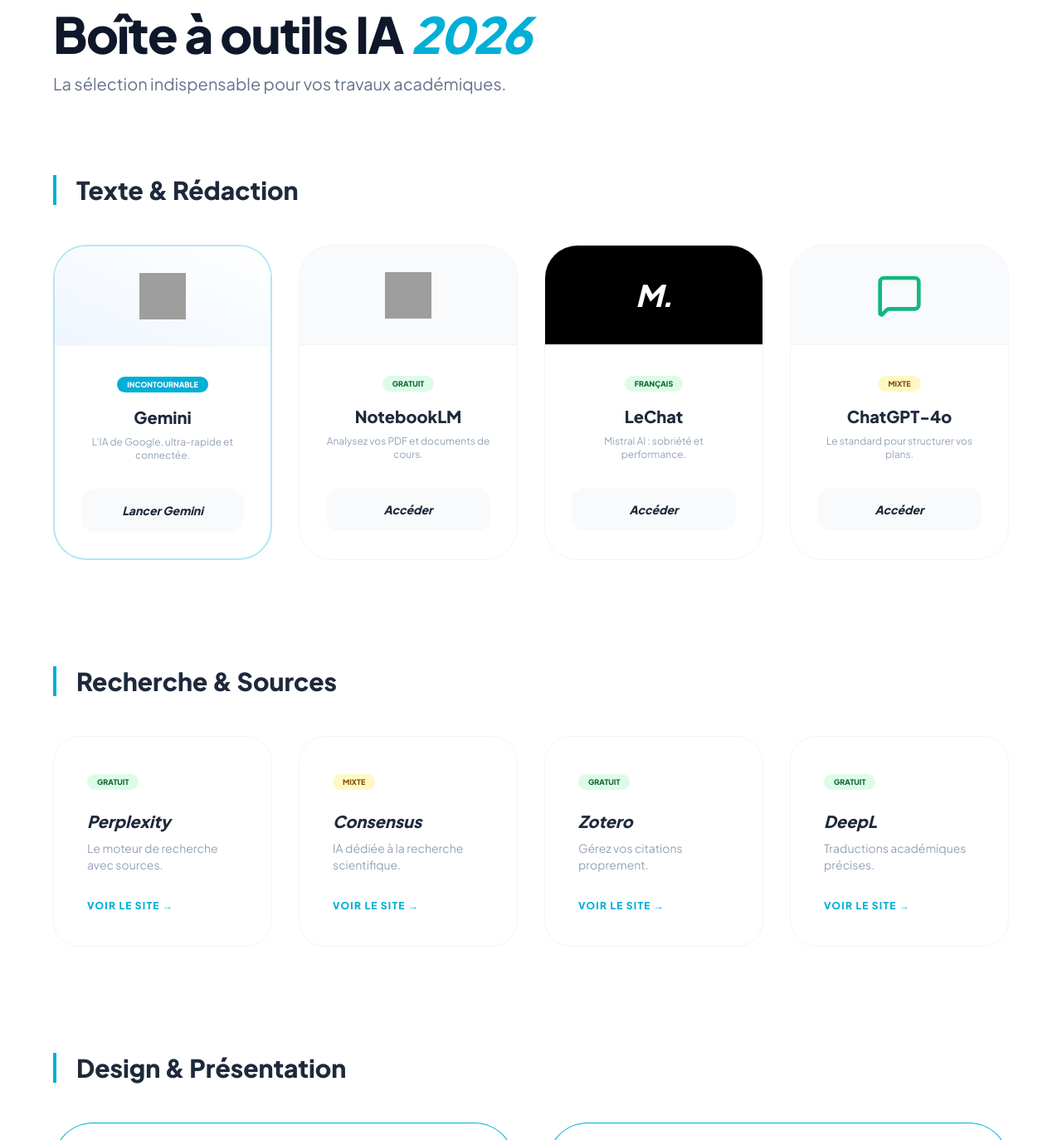
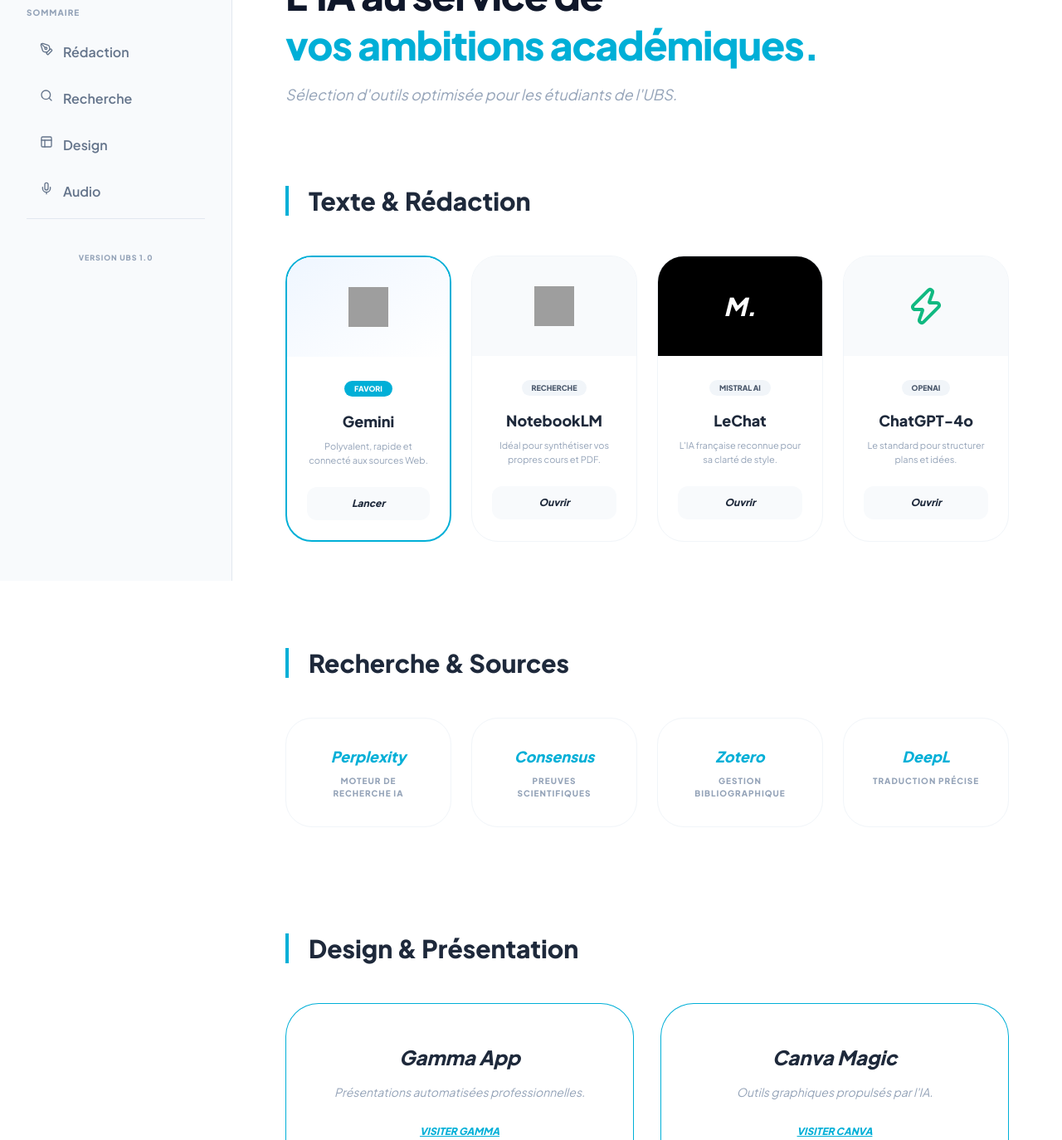
Before and after one commit to clubentrepreneurs/outilsIA2, a plain HTML site: page index.html in a window 1280 px wide. Shown: the part 100-1474 px from the top of the page at 83% size. Drawn offline with nearby package versions, Linux system fonts and the light colour scheme; grey boxes are pictures that could not be loaded.

Commit message:
Update index.html

```diff
--- a/index.html
+++ b/index.html
@@ -3,7 +3,7 @@
 <head>
     <meta charset="UTF-8">
     <meta name="viewport" content="width=device-width, initial-scale=1.0">
-    <title>IA Toolkit Académique 2026 - Intégral</title>
+    <title>IA Toolkit Académique 2026 - Dashboard Complet</title>
     <script src="https://cdn.tailwindcss.com"></script>
     <script src="https://unpkg.com/lucide@latest"></script>
     <style>
@@ -18,7 +18,42 @@
 
         .custom-blue-text { color: #00AFD7; }
         .custom-blue-bg { background-color: #00AFD7; }
-        .custom-blue-border { border-color: #00AFD7; }
+
+        /* Menu latéral fixe */
+        .sidebar {
+            width: 280px;
+            position: fixed;
+            top: 0;
+            left: 0;
+            height: 100vh;
+            background: #f8fafc;
+            border-right: 1px solid #e2e8f0;
+            padding: 2rem;
+            z-index: 50;
+        }
+
+        /* Ajustement du contenu principal pour laisser la place au menu */
+        .main-content {
+            margin-left: 280px;
+            padding: 4rem;
+        }
+
+        .nav-link {
+            display: flex;
+            items-center: center;
+            padding: 0.75rem 1rem;
+            border-radius: 1rem;
+            color: #64748b;
+            font-weight: 600;
+            transition: all 0.3s;
+            margin-bottom: 0.5rem;
+        }
+
+        .nav-link:hover {
+            background: #ffffff;
+            color: #00AFD7;
+            box-shadow: 0 4px 12px rgba(0, 0, 0, 0.05);
+        }
 
         .card-shadow {
             transition: all 0.4s cubic-bezier(0.175, 0.885, 0.32, 1.275);
@@ -38,7 +73,6 @@
             align-items: center;
             justify-content: center;
             background-color: #f8fafc;
-            border-bottom: 1px solid #f1f5f9;
         }
 
         .badge {
@@ -49,177 +83,156 @@
             text-transform: uppercase;
         }
 
-        .badge-free { background: #dcfce7; color: #166534; }
-        .badge-mix { background: #fef9c3; color: #854d0e; }
-        .badge-paid { background: #fee2e2; color: #991b1b; }
-
-        .section-divider {
-            border-left: 4px solid #00AFD7;
-            padding-left: 1.5rem;
+        /* Responsive : on cache le menu sur mobile pour simplifier */
+        @media (max-width: 768px) {
+            .sidebar { display: none; }
+            .main-content { margin-left: 0; padding: 1.5rem; }
         }
     </style>
 </head>
-<body class="p-6 md:p-16">
+<body>
 
-    <div class="max-w-7xl mx-auto">
+    <aside class="sidebar">
+        <div class="mb-12">
+            <h1 class="text-xl font-800 tracking-tighter custom-blue-text italic text-center">IA TOOLKIT <span class="text-slate-300 font-light">2026</span></h1>
+        </div>
+
+        <nav>
+            <p class="text-[10px] font-bold text-slate-400 mb-4 uppercase tracking-widest">Sommaire</p>
+            <a href="#redaction" class="nav-link"><i data-lucide="pen-tool" class="w-4 h-4 mr-3"></i> Rédaction</a>
+            <a href="#recherche" class="nav-link"><i data-lucide="search" class="w-4 h-4 mr-3"></i> Recherche</a>
+            <a href="#design" class="nav-link"><i data-lucide="layout" class="w-4 h-4 mr-3"></i> Design</a>
+            <a href="#audio" class="nav-link"><i data-lucide="mic" class="w-4 h-4 mr-3"></i> Audio</a>
+        </nav>
+
+        <div class="mt-auto pt-10 border-t border-slate-200 mt-20 text-center">
+            <p class="text-[9px] text-slate-400 uppercase font-bold tracking-widest">Version UBS 1.0</p>
+        </div>
+    </aside>
+
+    <main class="main-content">
 
         <header class="mb-24">
-            <div class="flex items-center gap-3 mb-6">
-                <span class="px-3 py-1 bg-slate-100 text-slate-500 rounded-lg text-[10px] font-bold tracking-widest uppercase">Ressources Étudiantes</span>
-            </div>
-            <h1 class="text-6xl font-extrabold text-slate-900 tracking-tight">
-                Boîte à outils IA <span class="custom-blue-text italic">2026</span>
-            </h1>
-            <p class="text-slate-500 text-xl mt-4">La sélection indispensable pour vos travaux académiques.</p>
+            <h2 class="text-5xl font-extrabold text-slate-900 tracking-tight leading-tight">
+                L'IA au service de <br><span class="custom-blue-text">vos ambitions académiques.</span>
+            </h2>
+            <p class="text-slate-400 mt-4 text-lg italic">Sélection d'outils optimisée pour les étudiants de l'UBS.</p>
         </header>
 
         <section id="redaction" class="mb-32">
-            <div class="section-divider mb-12">
-                <h2 class="text-3xl font-extrabold text-slate-800">Texte & Rédaction</h2>
+            <div class="flex items-center mb-12 border-l-4 border-[#00AFD7] pl-6">
+                <h3 class="text-3xl font-bold text-slate-800">Texte & Rédaction</h3>
             </div>
-            <div class="grid grid-cols-1 sm:grid-cols-2 lg:grid-cols-4 gap-8">
-                <div class="card-shadow rounded-[2.5rem] overflow-hidden border-2 border-[#00AFD7]/30">
-                    <div class="logo-box bg-gradient-to-tr from-blue-50 to-white">
-                        <img src="https://www.gstatic.com/lamda/images/gemini_sparkle_v002_d4735304efad2992b4444.svg" class="w-14 h-14" alt="Gemini">
+            <div class="grid grid-cols-1 lg:grid-cols-4 gap-6">
+                <div class="card-shadow rounded-[2rem] overflow-hidden border-2 border-[#00AFD7]">
+                    <div class="logo-box bg-gradient-to-br from-blue-50 to-white">
+                        <img src="https://www.gstatic.com/lamda/images/gemini_sparkle_v002_d4735304efad2992b4444.svg" class="w-12 h-12" alt="Gemini">
                     </div>
-                    <div class="p-8 text-center">
-                        <span class="badge custom-blue-bg text-white">Incontournable</span>
-                        <h4 class="text-xl font-bold mt-4">Gemini</h4>
-                        <p class="text-slate-400 text-xs mt-2 mb-8">L'IA de Google, ultra-rapide et connectée.</p>
-                        <a href="https://gemini.google.com/" target="_blank" class="block py-4 rounded-2xl bg-slate-50 font-bold text-sm hover:custom-blue-bg hover:text-white transition-all italic">Lancer Gemini</a>
+                    <div class="p-6 text-center">
+                        <span class="badge custom-blue-bg text-white">Favori</span>
+                        <h4 class="font-bold text-lg mt-4">Gemini</h4>
+                        <p class="text-slate-400 text-[11px] mt-2 mb-6">Polyvalent, rapide et connecté aux sources Web.</p>
+                        <a href="https://gemini.google.com/" target="_blank" class="block py-3 rounded-xl bg-slate-50 font-bold text-xs hover:custom-blue-bg hover:text-white transition-all italic">Lancer</a>
                     </div>
                 </div>
-                <div class="card-shadow rounded-[2.5rem] overflow-hidden">
+                <div class="card-shadow rounded-[2rem] overflow-hidden">
                     <div class="logo-box">
-                        <img src="https://www.gstatic.com/images/branding/product/2x/notebooklm_96dp.png" class="w-14 h-14" alt="NotebookLM">
+                        <img src="https://www.gstatic.com/images/branding/product/2x/notebooklm_96dp.png" class="w-12 h-12" alt="NotebookLM">
                     </div>
-                    <div class="p-8 text-center">
-                        <span class="badge badge-free">Gratuit</span>
-                        <h4 class="text-xl font-bold mt-4">NotebookLM</h4>
-                        <p class="text-slate-400 text-xs mt-2 mb-8">Analysez vos PDF et documents de cours.</p>
-                        <a href="https://notebooklm.google/" target="_blank" class="block py-4 rounded-2xl bg-slate-50 font-bold text-sm hover:custom-blue-bg hover:text-white transition-all italic">Accéder</a>
+                    <div class="p-6 text-center">
+                        <span class="badge bg-slate-100 text-slate-600">Recherche</span>
+                        <h4 class="font-bold text-lg mt-4">NotebookLM</h4>
+                        <p class="text-slate-400 text-[11px] mt-2 mb-6">Idéal pour synthétiser vos propres cours et PDF.</p>
+                        <a href="https://notebooklm.google/" target="_blank" class="block py-3 rounded-xl bg-slate-50 font-bold text-xs hover:custom-blue-bg hover:text-white transition-all italic">Ouvrir</a>
                     </div>
                 </div>
-                <div class="card-shadow rounded-[2.5rem] overflow-hidden">
-                    <div class="logo-box bg-black text-white">
-                        <span class="text-4xl font-black tracking-tighter italic">M.</span>
-                    </div>
-                    <div class="p-8 text-center">
-                        <span class="badge badge-free">Français</span>
-                        <h4 class="text-xl font-bold mt-4">LeChat</h4>
-                        <p class="text-slate-400 text-xs mt-2 mb-8">Mistral AI : sobriété et performance.</p>
-                        <a href="https://chat.mistral.ai/" target="_blank" class="block py-4 rounded-2xl bg-slate-50 font-bold text-sm hover:custom-blue-bg hover:text-white transition-all italic">Accéder</a>
+                <div class="card-shadow rounded-[2rem] overflow-hidden text-center">
+                    <div class="logo-box bg-black text-white text-3xl font-black italic">M.</div>
+                    <div class="p-6">
+                        <span class="badge bg-slate-100 text-slate-600">Mistral AI</span>
+                        <h4 class="font-bold text-lg mt-4">LeChat</h4>
+                        <p class="text-slate-400 text-[11px] mt-2 mb-6">L'IA française reconnue pour sa clarté de style.</p>
+                        <a href="https://chat.mistral.ai/" target="_blank" class="block py-3 rounded-xl bg-slate-50 font-bold text-xs hover:custom-blue-bg hover:text-white transition-all italic">Ouvrir</a>
                     </div>
                 </div>
-                <div class="card-shadow rounded-[2.5rem] overflow-hidden">
-                    <div class="logo-box">
-                        <i data-lucide="message-square" class="w-14 h-14 text-emerald-500"></i>
-                    </div>
-                    <div class="p-8 text-center">
-                        <span class="badge badge-mix">Mixte</span>
-                        <h4 class="text-xl font-bold mt-4">ChatGPT-4o</h4>
-                        <p class="text-slate-400 text-xs mt-2 mb-8">Le standard pour structurer vos plans.</p>
-                        <a href="https://chatgpt.com/" target="_blank" class="block py-4 rounded-2xl bg-slate-50 font-bold text-sm hover:custom-blue-bg hover:text-white transition-all italic">Accéder</a>
+                <div class="card-shadow rounded-[2rem] overflow-hidden text-center">
+                    <div class="logo-box"><i data-lucide="zap" class="w-12 h-12 text-emerald-500"></i></div>
+                    <div class="p-6">
+                        <span class="badge bg-slate-100 text-slate-600">OpenAI</span>
+                        <h4 class="font-bold text-lg mt-4">ChatGPT-4o</h4>
+                        <p class="text-slate-400 text-[11px] mt-2 mb-6">Le standard pour structurer plans et idées.</p>
+                        <a href="https://chatgpt.com/" target="_blank" class="block py-3 rounded-xl bg-slate-50 font-bold text-xs hover:custom-blue-bg hover:text-white transition-all italic">Ouvrir</a>
                     </div>
                 </div>
             </div>
         </section>
 
         <section id="recherche" class="mb-32">
-            <div class="section-divider mb-12">
-                <h2 class="text-3xl font-extrabold text-slate-800">Recherche & Sources</h2>
+            <div class="flex items-center mb-12 border-l-4 border-[#00AFD7] pl-6">
+                <h3 class="text-3xl font-bold text-slate-800">Recherche & Sources</h3>
             </div>
-            <div class="grid grid-cols-1 sm:grid-cols-2 lg:grid-cols-4 gap-8">
-                <a href="https://www.perplexity.ai/" target="_blank" class="card-shadow p-10 rounded-[2rem] flex flex-col justify-between">
-                    <div>
-                        <span class="badge badge-free">Gratuit</span>
-                        <h4 class="text-xl font-bold mt-6 italic">Perplexity</h4>
-                        <p class="text-sm text-slate-400 mt-2">Le moteur de recherche avec sources.</p>
-                    </div>
-                    <div class="mt-8 custom-blue-text font-bold text-xs uppercase tracking-widest">Voir le site →</div>
+            <div class="grid grid-cols-1 sm:grid-cols-2 lg:grid-cols-4 gap-6 text-center">
+                <a href="https://www.perplexity.ai/" target="_blank" class="card-shadow p-8 rounded-[2rem]">
+                    <h4 class="font-bold text-lg custom-blue-text italic mb-2">Perplexity</h4>
+                    <p class="text-[10px] text-slate-400 uppercase tracking-widest font-bold">Moteur de recherche IA</p>
                 </a>
-                <a href="https://consensus.app/" target="_blank" class="card-shadow p-10 rounded-[2rem] flex flex-col justify-between">
-                    <div>
-                        <span class="badge badge-mix">Mixte</span>
-                        <h4 class="text-xl font-bold mt-6 italic">Consensus</h4>
-                        <p class="text-sm text-slate-400 mt-2">IA dédiée à la recherche scientifique.</p>
-                    </div>
-                    <div class="mt-8 custom-blue-text font-bold text-xs uppercase tracking-widest">Voir le site →</div>
+                <a href="https://consensus.app/" target="_blank" class="card-shadow p-8 rounded-[2rem]">
+                    <h4 class="font-bold text-lg custom-blue-text italic mb-2">Consensus</h4>
+                    <p class="text-[10px] text-slate-400 uppercase tracking-widest font-bold">Preuves scientifiques</p>
                 </a>
-                <a href="https://www.zotero.org/" target="_blank" class="card-shadow p-10 rounded-[2rem] flex flex-col justify-between">
-                    <div>
-                        <span class="badge badge-free">Gratuit</span>
-                        <h4 class="text-xl font-bold mt-6 italic">Zotero</h4>
-                        <p class="text-sm text-slate-400 mt-2">Gérez vos citations proprement.</p>
-                    </div>
-                    <div class="mt-8 custom-blue-text font-bold text-xs uppercase tracking-widest">Voir le site →</div>
+                <a href="https://www.zotero.org/" target="_blank" class="card-shadow p-8 rounded-[2rem]">
+                    <h4 class="font-bold text-lg custom-blue-text italic mb-2">Zotero</h4>
+                    <p class="text-[10px] text-slate-400 uppercase tracking-widest font-bold">Gestion bibliographique</p>
                 </a>
-                <a href="https://www.deepl.com/" target="_blank" class="card-shadow p-10 rounded-[2rem] flex flex-col justify-between">
-                    <div>
-                        <span class="badge badge-free">Gratuit</span>
-                        <h4 class="text-xl font-bold mt-6 italic">DeepL</h4>
-                        <p class="text-sm text-slate-400 mt-2">Traductions académiques précises.</p>
-                    </div>
-                    <div class="mt-8 custom-blue-text font-bold text-xs uppercase tracking-widest">Voir le site →</div>
+                <a href="https://www.deepl.com/" target="_blank" class="card-shadow p-8 rounded-[2rem]">
+                    <h4 class="font-bold text-lg custom-blue-text italic mb-2">DeepL</h4>
+                    <p class="text-[10px] text-slate-400 uppercase tracking-widest font-bold">Traduction précise</p>
                 </a>
             </div>
         </section>
 
         <section id="design" class="mb-32">
-            <div class="section-divider mb-12">
-                <h2 class="text-3xl font-extrabold text-slate-800">Design & Présentation</h2>
+            <div class="flex items-center mb-12 border-l-4 border-[#00AFD7] pl-6">
+                <h3 class="text-3xl font-bold text-slate-800">Design & Présentation</h3>
             </div>
-            <div class="grid grid-cols-1 md:grid-cols-2 gap-10">
-                <div class="card-shadow p-12 rounded-[3rem] flex items-center justify-between border-b-8 border-[#00AFD7]">
-                    <div>
-                        <span class="badge badge-mix">Génération Diapos</span>
-                        <h4 class="text-2xl font-bold mt-4 italic">Gamma App</h4>
-                        <p class="text-slate-500 mt-2 mb-8 italic">Créez des présentations en quelques secondes.</p>
-                        <a href="https://gamma.app/" target="_blank" class="custom-blue-text font-bold">Lancer l'application →</a>
-                    </div>
-                    <i data-lucide="presentation" class="w-20 h-20 text-slate-50"></i>
+            <div class="grid grid-cols-1 md:grid-cols-2 gap-8 text-center italic">
+                <div class="card-shadow p-12 rounded-[2.5rem] border-b-4 border-[#00AFD7]">
+                    <h4 class="text-2xl font-bold mb-4">Gamma App</h4>
+                    <p class="text-sm text-slate-400 mb-6">Présentations automatisées professionnelles.</p>
+                    <a href="https://gamma.app/" target="_blank" class="text-xs font-black custom-blue-text underline">VISITER GAMMA</a>
                 </div>
-                <div class="card-shadow p-12 rounded-[3rem] flex items-center justify-between border-b-8 border-[#00AFD7]">
-                    <div>
-                        <span class="badge badge-mix">Créativité</span>
-                        <h4 class="text-2xl font-bold mt-4 italic">Canva Magic</h4>
-                        <p class="text-slate-500 mt-2 mb-8 italic">Design facilité par l'intelligence artificielle.</p>
-                        <a href="https://www.canva.com/" target="_blank" class="custom-blue-text font-bold">Lancer l'application →</a>
-                    </div>
-                    <i data-lucide="palette" class="w-20 h-20 text-slate-50"></i>
+                <div class="card-shadow p-12 rounded-[2.5rem] border-b-4 border-[#00AFD7]">
+                    <h4 class="text-2xl font-bold mb-4">Canva Magic</h4>
+                    <p class="text-sm text-slate-400 mb-6">Outils graphiques propulsés par l'IA.</p>
+                    <a href="https://www.canva.com/" target="_blank" class="text-xs font-black custom-blue-text underline">VISITER CANVA</a>
                 </div>
             </div>
         </section>
 
         <section id="audio" class="mb-32">
-            <div class="section-divider mb-12">
-                <h2 class="text-3xl font-extrabold text-slate-800">Audio & Langues</h2>
+            <div class="flex items-center mb-12 border-l-4 border-[#00AFD7] pl-6">
+                <h3 class="text-3xl font-bold text-slate-800">Audio & Langues</h3>
             </div>
-            <div class="grid grid-cols-1 md:grid-cols-3 gap-8">
-                <div class="card-shadow p-10 rounded-[2rem] text-center">
-                    <i data-lucide="headphones" class="w-10 h-10 mx-auto custom-blue-text mb-6"></i>
-                    <h4 class="font-bold text-lg mb-2 italic">Whisper</h4>
-                    <p class="text-xs text-slate-400">Transcrivez vos enregistrements de cours en texte.</p>
+            <div class="grid grid-cols-1 md:grid-cols-3 gap-6 text-center italic">
+                <div class="card-shadow p-8 rounded-[2rem]">
+                    <h4 class="font-bold mb-2">Whisper</h4>
+                    <p class="text-[10px] text-slate-400">Audio vers Texte</p>
                 </div>
-                <div class="card-shadow p-10 rounded-[2rem] text-center">
-                    <i data-lucide="languages" class="w-10 h-10 mx-auto custom-blue-text mb-6"></i>
-                    <h4 class="font-bold text-lg mb-2 italic">DeepL Write</h4>
-                    <p class="text-xs text-slate-400">Améliorez la syntaxe de vos écrits académiques.</p>
+                <div class="card-shadow p-8 rounded-[2rem]">
+                    <h4 class="font-bold mb-2">DeepL Write</h4>
+                    <p class="text-[10px] text-slate-400">Style & Correction</p>
                 </div>
-                <div class="card-shadow p-10 rounded-[2rem] text-center">
-                    <i data-lucide="radio" class="w-10 h-10 mx-auto custom-blue-text mb-6"></i>
-                    <h4 class="font-bold text-lg mb-2 italic">ElevenLabs</h4>
-                    <p class="text-xs text-slate-400">Générez des voix off pour vos projets vidéo.</p>
+                <div class="card-shadow p-8 rounded-[2rem]">
+                    <h4 class="font-bold mb-2">ElevenLabs</h4>
+                    <p class="text-[10px] text-slate-400">Text vers Audio</p>
                 </div>
             </div>
         </section>
 
-        <footer class="mt-24 py-12 border-t border-slate-100 flex justify-between items-center text-slate-300 text-[10px] font-bold tracking-[0.3em]">
-            <span>© 2026 — UNIVERSITÉ DE BRETAGNE SUD</span>
-            <span class="custom-blue-text">IA SUCCESS KIT</span>
+        <footer class="mt-40 text-slate-300 text-[10px] font-bold tracking-[0.4em] uppercase text-center italic">
+            UBS Intelligence Collective • 2026
         </footer>
-
-    </div>
+    </main>
 
     <script>lucide.createIcons();</script>
 </body>
```
